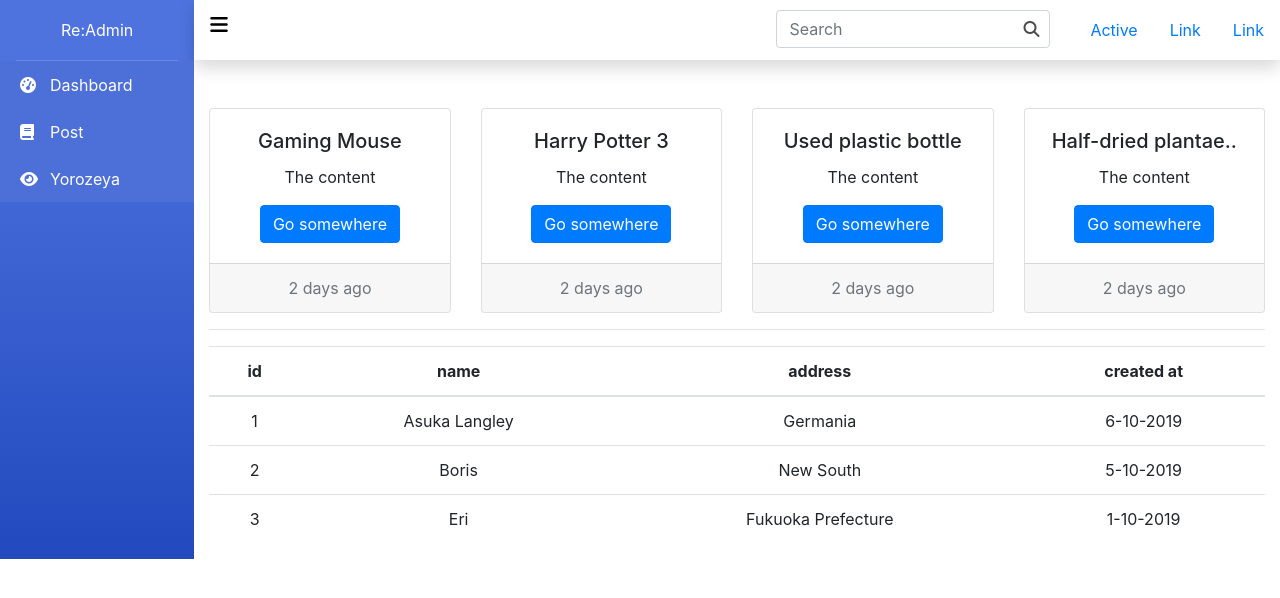
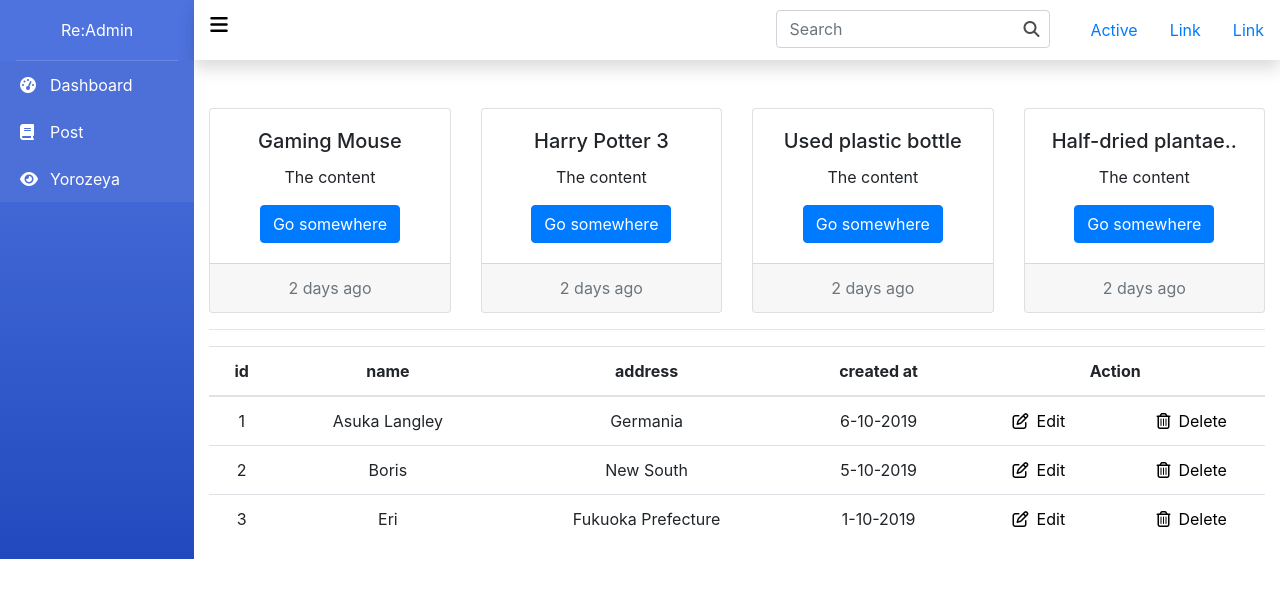
Before and after one commit to prstyocode/react-admin, a React (Create React App) app: page / in a window 1280 px wide. Shown: the top 598 px of the page. Built offline with nearby package versions, Linux system fonts and the light colour scheme.

Commit message:
add action button

```diff
--- a/src/context/GlobalState.js
+++ b/src/context/GlobalState.js
@@ -89,7 +89,9 @@ const GlobalState = props => {
             new Date().getFullYear()
         }
       ],
-      sortType: "asc"
+      sortType: "asc",
+      canEdit: true,
+      canDelete: true
     }
   };
 
--- a/src/layouts/dashboard/DataTable.js
+++ b/src/layouts/dashboard/DataTable.js
@@ -1,6 +1,7 @@
 import React, { useContext, useEffect } from "react";
 import { Table } from "react-bootstrap";
 import Context from "../../context/root";
+import { Col, Row } from "react-bootstrap";
 
 const DataTable = props => {
   const context = useContext(Context);
@@ -16,6 +17,11 @@ const DataTable = props => {
               {data}
             </th>
           ))}
+          {context.dataTable.canEdit || context.dataTable.canDelete ? (
+            <th>Action</th>
+          ) : (
+            ""
+          )}
         </tr>
       </thead>
       <tbody>
@@ -25,6 +31,32 @@ const DataTable = props => {
             <td>{content.name}</td>
             <td>{content.address}</td>
             <td>{content.createdAt}</td>
+            {context.dataTable.canEdit || context.dataTable.canDelete ? (
+              <td>
+                <Row>
+                  {context.dataTable.canEdit ? (
+                    <Col>
+                      <button className="toggle-button">
+                        <i className="far fa-edit mr-2"></i>Edit
+                      </button>
+                    </Col>
+                  ) : (
+                    ""
+                  )}
+                  {context.dataTable.canDelete ? (
+                    <Col>
+                      <button className="toggle-button">
+                        <i className="far fa-trash-alt mr-2"></i>Delete
+                      </button>
+                    </Col>
+                  ) : (
+                    ""
+                  )}
+                </Row>
+              </td>
+            ) : (
+              ""
+            )}
           </tr>
         ))}
       </tbody>
```
